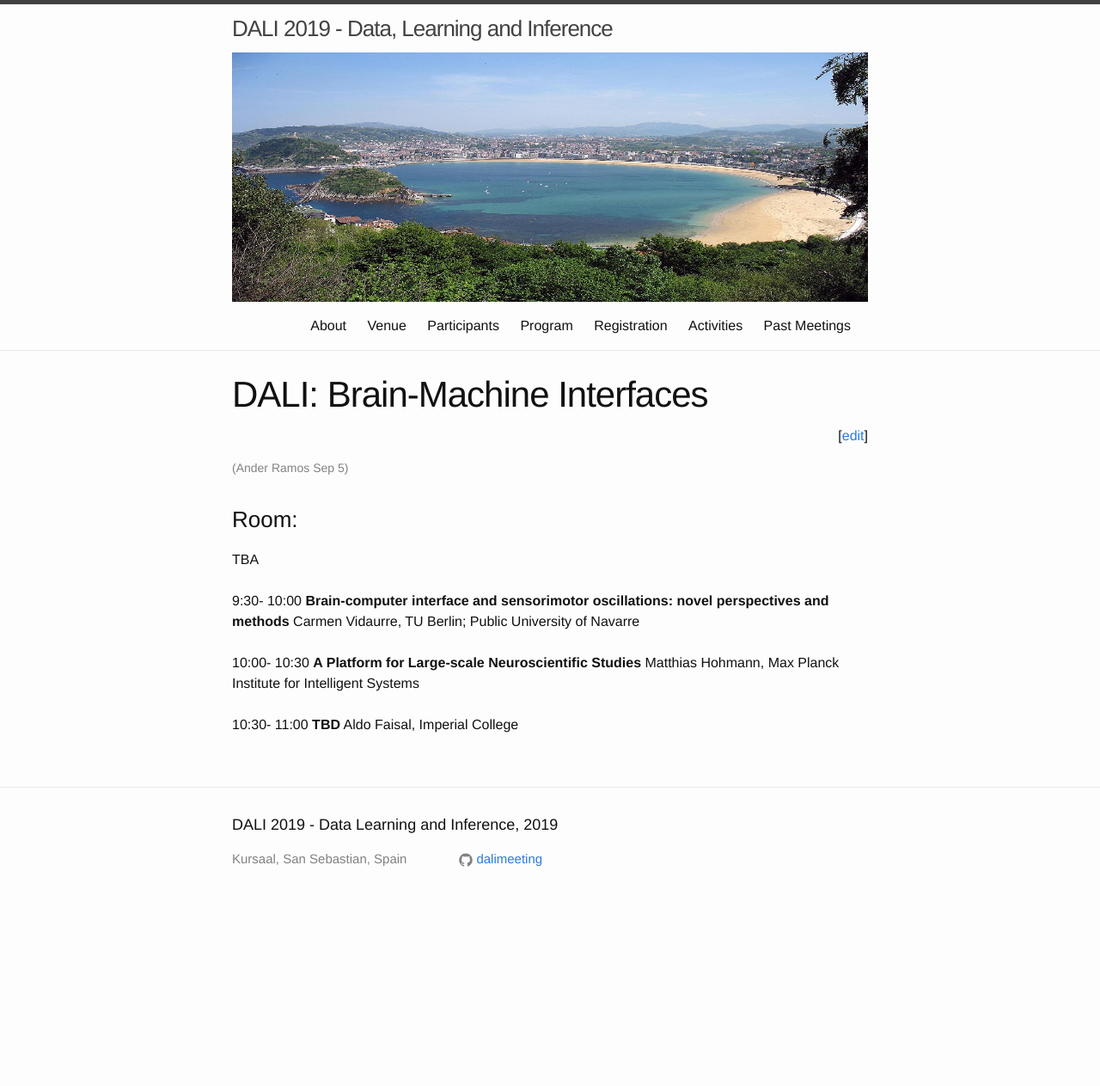
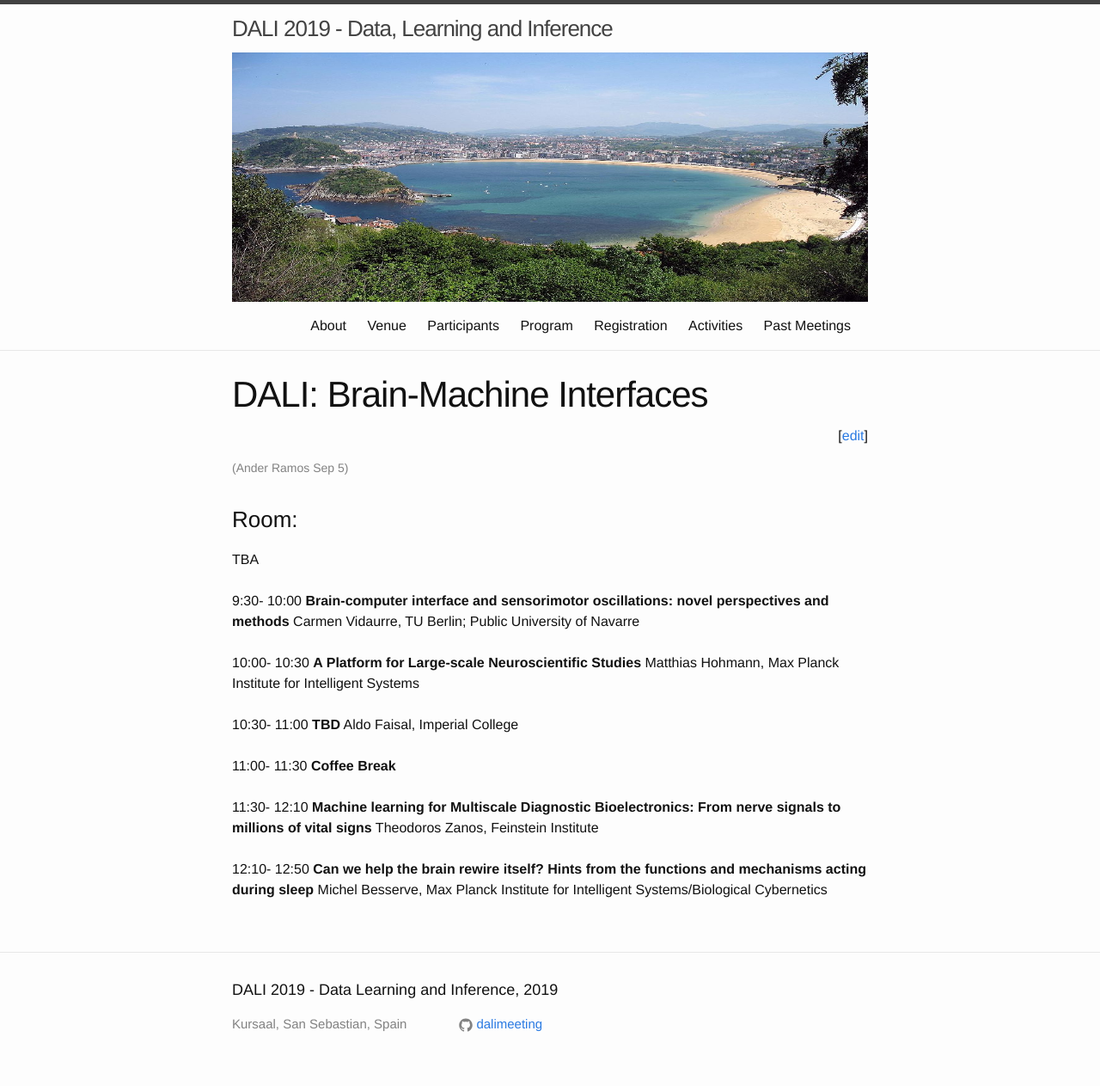
Before and after one commit to dalimeeting/dalimeeting.github.io, a Jekyll site: the page built from _posts/2019-09-05-workshop-05-03.md, in a window 1280 px wide. Shown: the whole page at 86% size. Built offline with Jekyll 4.4.1, drawn with Linux system fonts in a browser that asks for light colours; before the commit the page ends 1071 px from its top, so only the background shows below that.

Commit message:
two more items for BCI WS

```diff
--- a/_posts/2019-09-05-workshop-05-03.md
+++ b/_posts/2019-09-05-workshop-05-03.md
@@ -35,4 +35,25 @@
       institute: Imperial College
   title: TBD
 
+- start: "11:00"
+  end: "11:30"
+  title: "Coffee Break"
+
+- start: "11:30"
+  end: "12:10"
+  author:
+    - given: Theodoros
+      family: Zanos
+      institute: Feinstein Institute
+  title: "Machine learning for Multiscale Diagnostic Bioelectronics: From nerve signals to millions of vital signs"
+
+- start: "12:10"
+  end: "12:50"
+  author:
+  - given: Michel
+    family: Besserve
+    institute: Max Planck Institute for Intelligent Systems/Biological Cybernetics
+  title: "Can we help the brain rewire itself? Hints from the functions and mechanisms acting during sleep"
+
+
 ---
```
